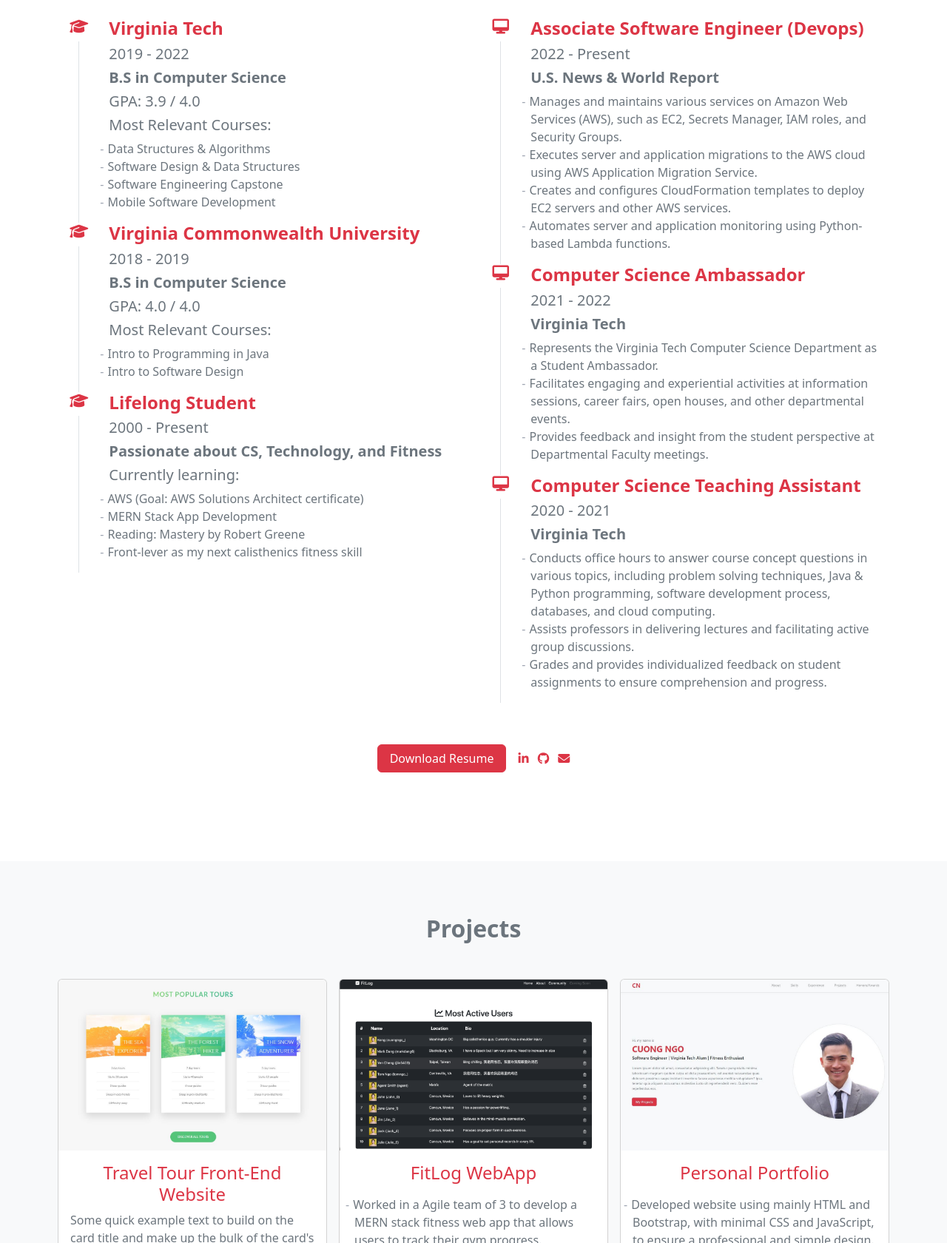
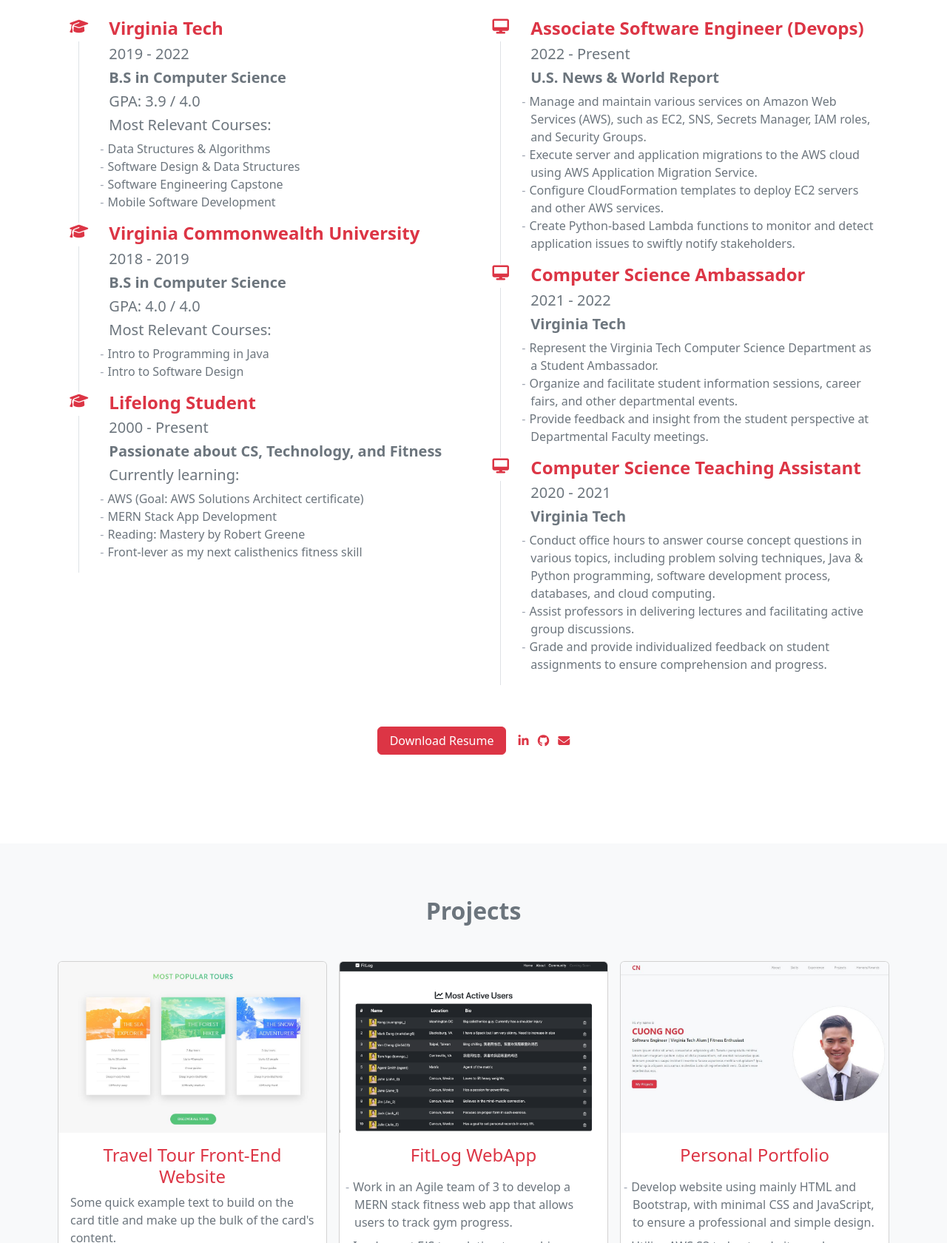
Before and after one commit to tuancuongngo/personal-website-bootstrap5, a plain HTML site: page index.html in a window 1280 px wide. Shown: the part 1120-2800 px from the top of the page at 74% size. Drawn offline with nearby package versions, Linux system fonts and the light colour scheme.

Commit message:
Modify web text content to be consistent with latest resume

```diff
--- a/index.html
+++ b/index.html
@@ -59,8 +59,8 @@
                             <div class="d-flex justify-content-md-start justify-content-center">
                                 <div class="row mx-3">
                                     <ul class="about">
+                                        <li class="about text-muted">Java</li>
                                         <li class="about text-muted">AWS</li>
-                                        <li class="about text-muted">Java</li>
                                         <li class="about text-muted">Node.js</li>
                                     </ul>
                                 </div>
@@ -118,10 +118,10 @@
                                         <h4 class="fs-5 text-muted fw-semibold">U.S. News & World Report</h4>
                                         <h4 class="fs-5 text-muted fw-semibold"></h4>
                                         <ul class="about">
-                                            <li class="text-muted fw-light about">Manages and maintains various services on Amazon Web Services (AWS), such as EC2, Secrets Manager, IAM roles, and Security Groups.</li>
-                                            <li class="text-muted fw-light about">Executes server and application migrations to the AWS cloud using AWS Application Migration Service.</li>
-                                            <li class="text-muted fw-light about">Creates and configures CloudFormation templates to deploy EC2 servers and other AWS services.</li>
-                                            <li class="text-muted fw-light about">Automates server and application monitoring using Python-based Lambda functions.</li>
+                                            <li class="text-muted fw-light about">Manage and maintain various services on Amazon Web Services (AWS), such as EC2, SNS, Secrets Manager, IAM roles, and Security Groups.</li>
+                                            <li class="text-muted fw-light about">Execute server and application migrations to the AWS cloud using AWS Application Migration Service.</li>
+                                            <li class="text-muted fw-light about">Configure CloudFormation templates to deploy EC2 servers and other AWS services.</li>
+                                            <li class="text-muted fw-light about">Create Python-based Lambda functions to monitor and detect application issues to swiftly notify stakeholders.</li>
                                         </ul>
                                     </div>
                                 </div>
@@ -141,9 +141,9 @@
                                         <h4 class="fs-5 text-muted fw-semibold">Virginia Tech</h4>
                                         <h4 class="fs-5 text-muted fw-semibold"></h4>
                                         <ul class="about">
-                                            <li class="text-muted fw-light about">Represents the Virginia Tech Computer Science Department as a Student Ambassador.</li>
-                                            <li class="text-muted fw-light about">Facilitates engaging and experiential activities at information sessions, career fairs, open houses, and other departmental events.</li>
-                                            <li class="text-muted fw-light about">Provides feedback and insight from the student perspective at Departmental Faculty meetings.</li>
+                                            <li class="text-muted fw-light about">Represent the Virginia Tech Computer Science Department as a Student Ambassador.</li>
+                                            <li class="text-muted fw-light about">Organize and facilitate student information sessions, career fairs, and other departmental events.</li>
+                                            <li class="text-muted fw-light about">Provide feedback and insight from the student perspective at Departmental Faculty meetings.</li>
                                         </ul>
                                     </div>
                                 </div>
@@ -163,9 +163,9 @@
                                         <h4 class="fs-5 text-muted fw-semibold">Virginia Tech</h4>
                                         <h4 class="fs-5 text-muted fw-semibold"></h4>
                                         <ul class="about">
-                                            <li class="text-muted fw-light about">Conducts office hours to answer course concept questions in various topics, including problem solving techniques, Java & Python programming, software development process, databases, and cloud computing.</li>
-                                            <li class="text-muted fw-light about">Assists professors in delivering lectures and facilitating active group discussions.</li>
-                                            <li class="text-muted fw-light about">Grades and provides individualized feedback on student assignments to ensure comprehension and progress.</li>
+                                            <li class="text-muted fw-light about">Conduct office hours to answer course concept questions in various topics, including problem solving techniques, Java & Python programming, software development process, databases, and cloud computing.</li>
+                                            <li class="text-muted fw-light about">Assist professors in delivering lectures and facilitating active group discussions.</li>
+                                            <li class="text-muted fw-light about">Grade and provide individualized feedback on student assignments to ensure comprehension and progress.</li>
                                         </ul>
                                     </div>
                                 </div>
@@ -300,9 +300,9 @@
                             <div class="card-body">
                                 <h4 class="card-title text-capitalize text-center text-danger mb-3">FitLog WebApp</h4>
                                 <ul class="about mx-1">
-                                    <li class="about text-muted fw-light mb-2">Worked in a Agile team of 3 to develop a MERN stack fitness web app that allows users to track their gym progress.</li>
-                                    <li class="about text-muted fw-light mb-2">Implemented EJS templating to combine HTML, Bootstrap, and JavaScript for efficient front-end rendering from back-end data.</li>
-                                    <li class="about text-muted fw-light mb-2">Utilized tools such as Git for version control and Jira for project management to follow best development practices.</li>
+                                    <li class="about text-muted fw-light mb-2">Work in an Agile team of 3 to develop a MERN stack fitness web app that allows users to track gym progress.</li>
+                                    <li class="about text-muted fw-light mb-2">Implement EJS templating to combine HTML, Bootstrap, and JavaScript for efficient front-end rendering with back-end data.</li>
+                                    <li class="about text-muted fw-light mb-2">Utilize tools such as Git for version control and Jira for project management to follow best development practices.</li>
                                 </ul>
 
                                 <p class="text-center"><a href="#" class="btn btn-danger">Live Demo</a></p>
@@ -318,9 +318,9 @@
                             <div class="card-body">
                                 <h4 class="card-title text-capitalize text-center text-danger mb-3">Personal Portfolio</h4>
                                 <ul class="about">
-                                    <li class="about text-muted fw-light mb-2">Developed website using mainly HTML and Bootstrap, with minimal CSS and JavaScript, to ensure a professional and simple design.</li>
-                                    <li class="about text-muted fw-light mb-2">Utilized responsive design to optimize site for viewing across all devices and platforms, from desktops to smartphones.</li>
-                                    <li class="about text-muted fw-light mb-2">Implemented a JavaScript-powered email form as a section on the website, allowing visitors to send messages directly from the site.</li>
+                                    <li class="about text-muted fw-light mb-2">Develop website using mainly HTML and Bootstrap, with minimal CSS and JavaScript, to ensure a professional and simple design.</li>
+                                    <li class="about text-muted fw-light mb-2">Utilize AWS S3 to host website, and integrate AWS Code Pipeline with GitHub to allow continuous integration/continuous deployment (CI/CD), enabling faster development and frequent updates.</li>
+                                    <li class="about text-muted fw-light mb-2">Implement responsive design to optimize site for viewing across all devices and platforms, from desktops to smartphones.</li>
                                 </ul>
                                 <p class="text-center"><a href="http://ngoct.s3-website-us-east-1.amazonaws.com/" class="btn btn-danger">Live Demo</a></p>
                                 <div class="text-center">
@@ -352,7 +352,7 @@
                             </div>
                             <div class="text ms-3">
                                 <h3 class="fs-5">Email</h3>
-                                <p class="text-muted">cuongngo03@gmail.com</p>
+                                <p class="text-muted">ngoct@vt.edu</p>
                             </div>
                         </div>
                         <div class="contact-item d-flex mb-3">
```
